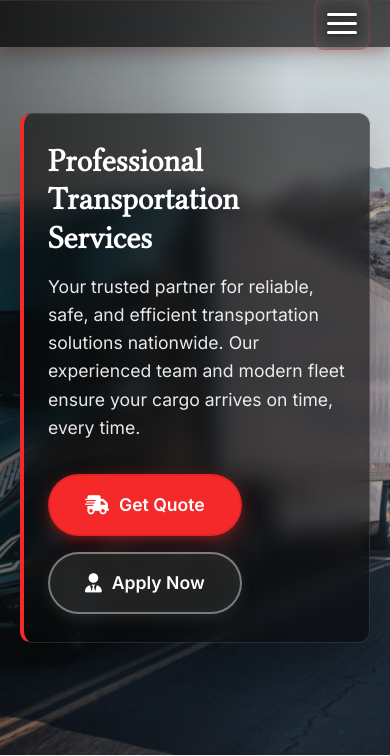
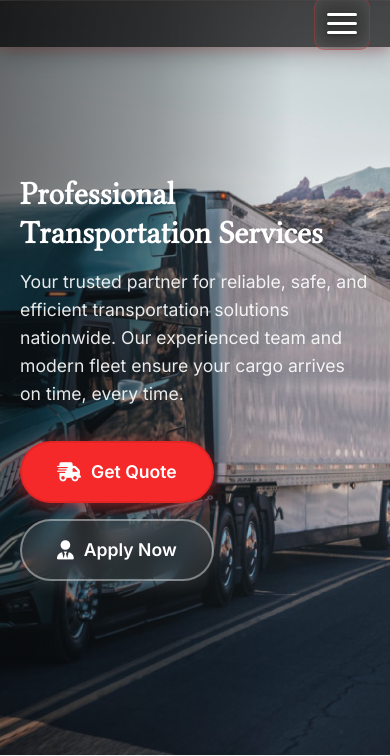
Before and after one commit to chavousllc/smttrans, a Flask app: page / in a window 390 px wide. Shown: the part 89-845 px from the top of the page. Run offline with Flask 3, Linux system fonts and the light colour scheme; some libraries are stand-ins or nearby versions.

Commit message:
Revert "Give the hero copy a contained card instead of floating on the photo"
This reverts commit 4c0655bb3fa5e11db274b847258c09a7314ae23e.

```diff
--- a/public/static/css/home.css
+++ b/public/static/css/home.css
@@ -36,23 +36,6 @@
     padding: 0 20px;
     z-index: 2;
     position: relative;
-}
-
-/* Contained card for the hero copy — previously the text just sat directly
-   on the photo, so it read as unstructured and could cross over whatever
-   happened to be behind it (the truck's cab/window) at a given screen size.
-   A solid, defined panel fixes both: it gives the content a real boundary,
-   and stays legible regardless of what's in the photo behind it. */
-.home-panel {
-    max-width: 680px;
-    background: rgba(8, 8, 8, 0.62);
-    backdrop-filter: blur(10px);
-    -webkit-backdrop-filter: blur(10px);
-    border: 1px solid rgba(255, 255, 255, 0.12);
-    border-left: 4px solid var(--brand-red);
-    border-radius: 16px;
-    padding: 2.75rem 3rem;
-    box-shadow: 0 25px 60px rgba(0, 0, 0, 0.35);
 }
 
 .home h1 {
--- a/public/static/css/responsive.css
+++ b/public/static/css/responsive.css
@@ -122,11 +122,6 @@
         color: #ffffff !important;
     }
 
-    .home-panel {
-        padding: 1.75rem 1.5rem;
-        border-radius: 12px;
-    }
-
     .home h1 {
         font-size: 2.5rem;
     }
--- a/templates/components/home.html
+++ b/templates/components/home.html
@@ -1,7 +1,6 @@
 <!-- Home Hero Section -->
 <section id="home" class="home" data-section="home">
     <div class="home-content">
-        <div class="home-panel">
         <div class="home-additional-content">
             <h1>Professional Transportation Services</h1>
             <p class="home-subtitle">Your trusted partner for reliable, safe, and efficient transportation solutions nationwide. Our experienced team and modern fleet ensure your cargo arrives on time, every time.</p>
@@ -19,7 +18,6 @@
             </a>
         </div>
     </div>
-    </div>
     <div class="home-image">
         <div class="home-overlay"></div>
     </div>
```
Lines whose indentation alone changed are shown as unchanged.
